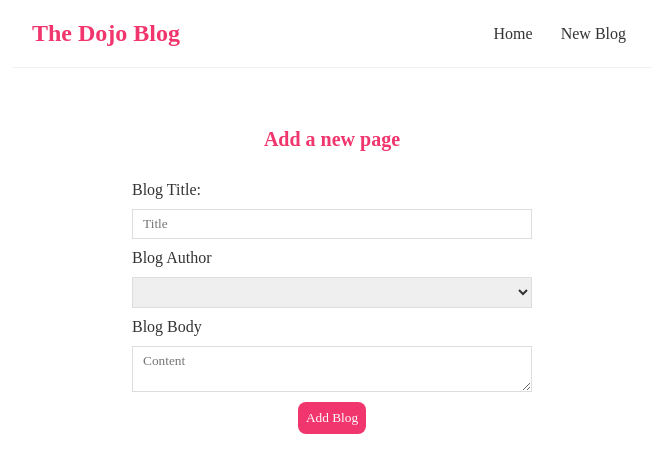
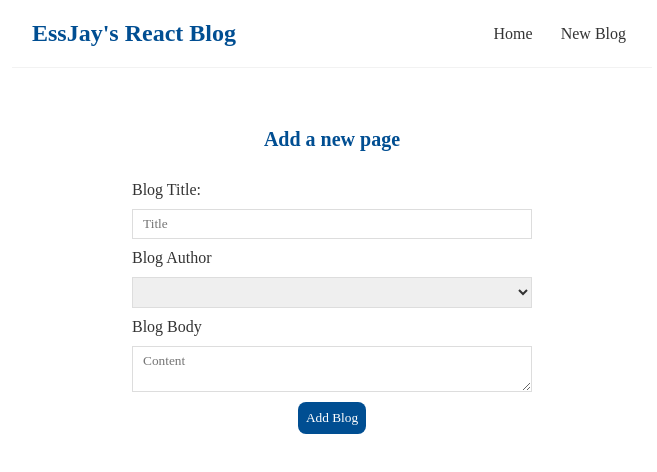
Before and after one commit to IamEssJay/react-tut, a React (Create React App) app: page /create in a window 1280 px wide. Shown: the top 472 px of the page, without its empty margins (308-965 px from the left). Built offline with nearby package versions, Linux system fonts and the light colour scheme; a web font is replaced by a local one.

Commit message:
Finishing touches

```diff
--- a/src/Navbar.js
+++ b/src/Navbar.js
@@ -2,7 +2,7 @@ import{Link} from 'react-router-dom';
 const Navbar = () => {
     return (
         <nav className="navbar">
-            <h1>The Dojo Blog</h1>
+            <h1>EssJay's React Blog</h1>
             <div className="links">
                 <Link to="/">Home</Link>
                 <Link to="/create">New Blog</Link>
--- a/src/index.css
+++ b/src/index.css
@@ -13,7 +13,7 @@
   border-bottom: 1px solid #f2f2f2;
 }
 .navbar h1 {
-  color: #f1356d;
+  color: #004e92;
 }
 .navbar .links {
   margin-left: auto;
@@ -24,7 +24,7 @@
   padding: 6px;
 }
 .navbar a:hover {
-  color: #f1356d;
+  color: #004e92;
 }
 .content {
   max-width: 600px;
@@ -45,20 +45,20 @@
 
 .blog-preview h2{
   font-size: 20px;
-  color: #f1356d;
+  color: #004e92;
   margin-bottom: 8px;
 }
 /*blog details*/
 .blog-details h2{
   font-size: 20px;
-  color: #f1356d;
+  color: #004e92;
   margin-bottom: 10px;
 }
 .blog-details div{
   margin: 20px 0;
 }
 .blog-details button {
-  background: #f1356d;
+  background: #004e92;
   color: #fff;
   border: 0;
   padding: 8px;
@@ -78,7 +78,7 @@
 }
 .create h2 {
   font-size: 20px;
-  color: #f1356d;
+  color: #004e92;
   margin-bottom: 30px;
 }
 .create input, .create textarea, .create select {
@@ -90,7 +90,7 @@
   display: block;
 }
 .create button {
-  background: #f1356d;
+  background: #004e92;
   color: #fff;
   border: 0;
   padding: 8px;
@@ -101,7 +101,7 @@
 /*Not Found*/
 .not-found h2{
   font-size: 20px;
-  color: #f1356d;
+  color: #004e92;
   margin-bottom: 10px;
 }
 .not-found div{
```
